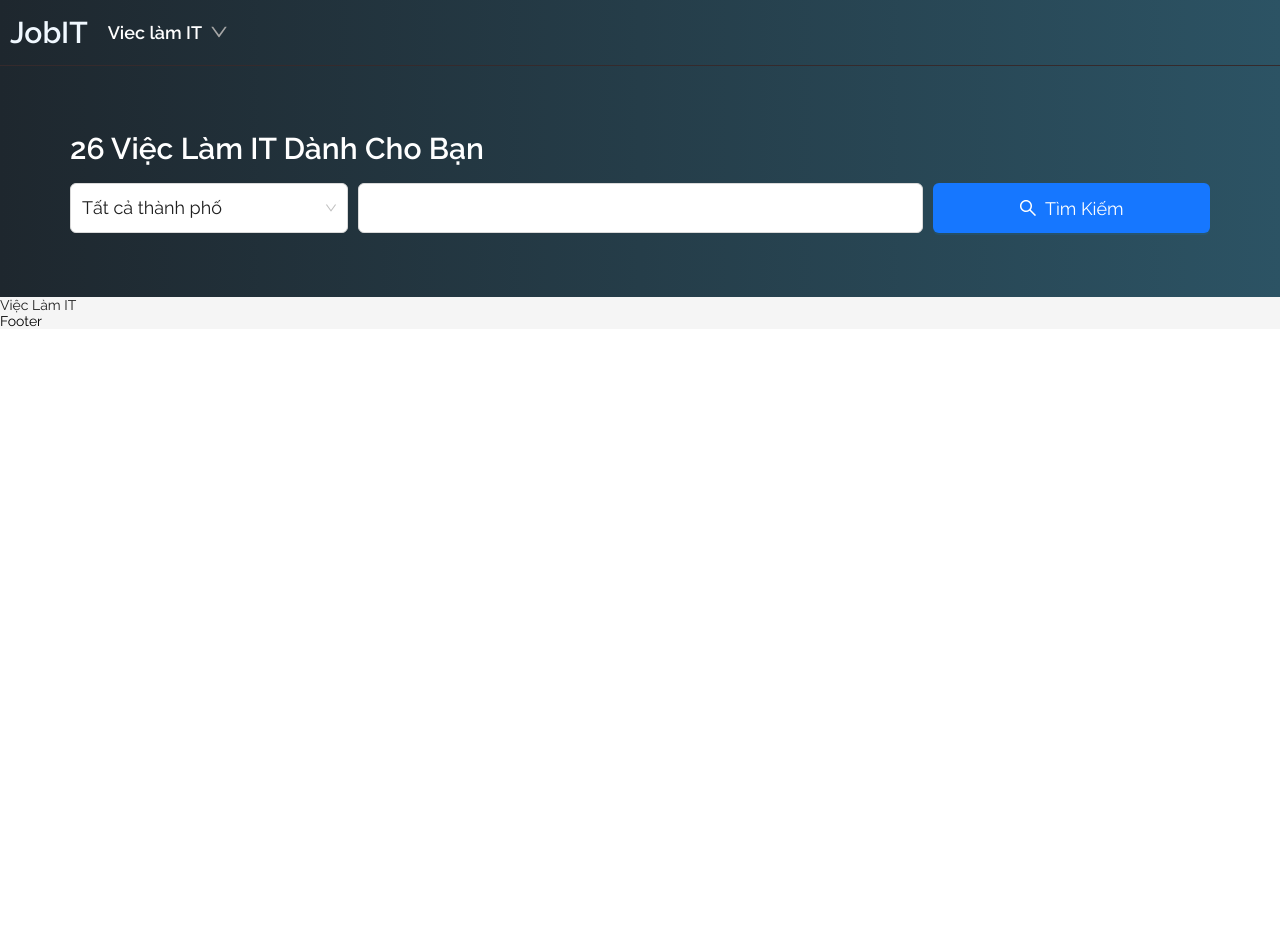
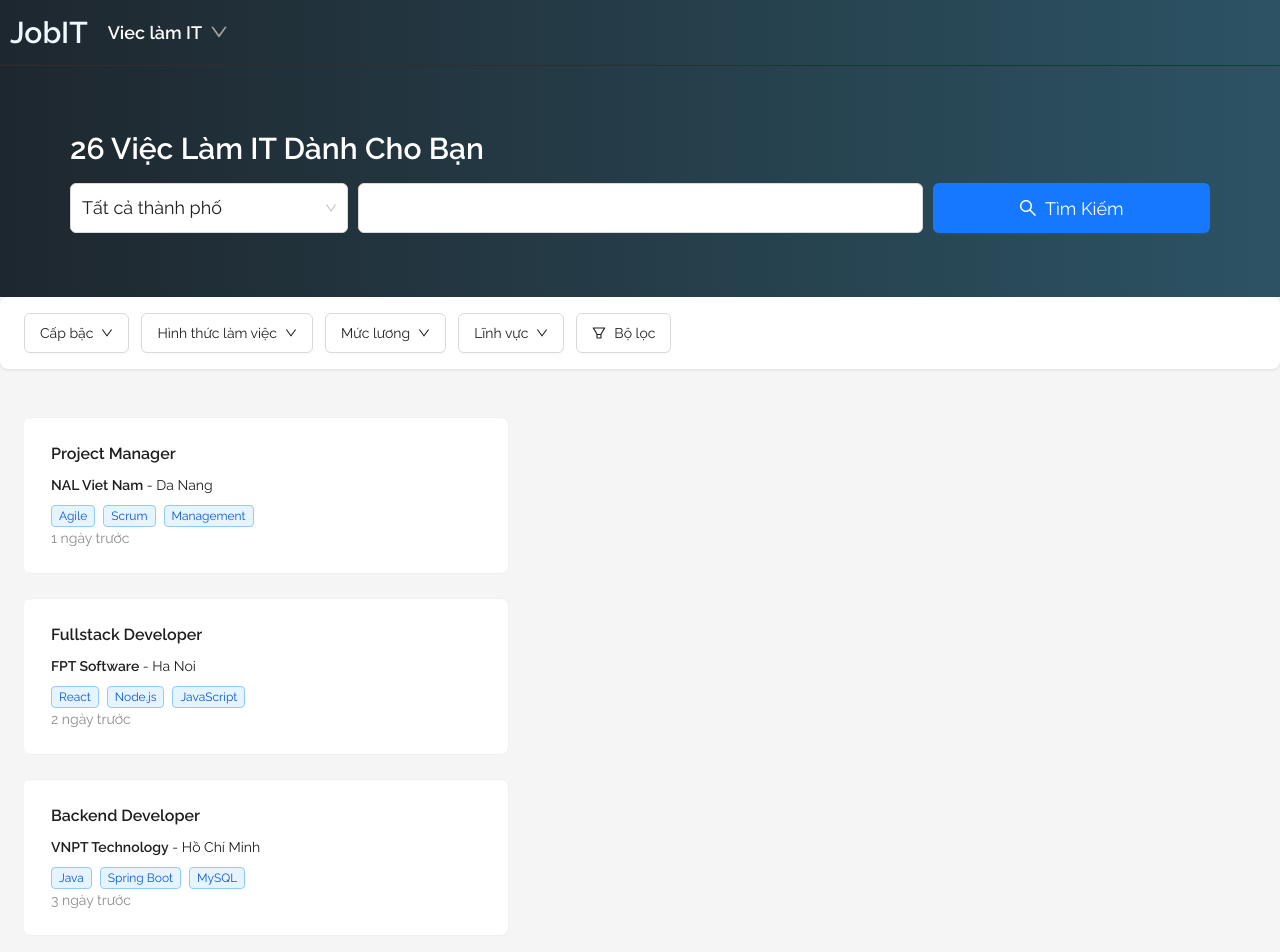
Before and after one commit to phamvanhuong123/jobIT-website, a React (Vite) app in the folder frontend/: page /viec-lam-it in a window 1280 px wide. Shown: the top 952 px of the page. Before the commit the page ends 800 px from the top, so only its background shows below. Built offline with nearby package versions, Linux system fonts and the light colour scheme.

Commit message:
Tạo trang List Jobs

```diff
--- /dev/null
+++ b/frontend/src/pages/ListJobs/ListJobs.css
@@ -0,0 +1,65 @@
+.filter-bar {
+    display: flex;
+    gap: 12px;
+    flex-wrap: wrap;
+    padding: 16px 24px;
+    background-color: #fff;
+    box-shadow: 0 1px 3px rgba(0, 0, 0, 0.1);
+    border-radius: 8px;
+    margin-bottom: 24px;
+
+    button {
+        border-radius: 6px;
+        height: 40px;
+    }
+}
+
+.job-card {
+    border-left: 3px solid transparent;
+    transition: 0.2s ease;
+    cursor: pointer;
+
+    &:hover {
+        border-left: 3px solid #ff4d4f;
+        background-color: #fafafa;
+    }
+
+    &.selected {
+        border-left: 3px solid #ff4d4f;
+        box-shadow: 0 0 0 1px #ff4d4f;
+    }
+}
+
+
+.job-container {
+    display: flex;
+    gap: 24px;
+    padding: 24px;
+    overflow: visible;
+
+    box-sizing: content-box;
+}
+
+.job-list {
+    flex: 0 0 40%;
+    overflow-y: auto;
+    padding-right: 8px;
+}
+
+.detail-column {
+    flex: 0 0 60%;
+    display: flex;
+    flex-direction: column;
+    overflow: hidden;
+    position: sticky;
+
+}
+
+
+.detail-card-scroll {
+    flex: 1;
+    /* nhập scroll riêng */
+    overflow-y: auto;
+    max-height: calc(100vh - 200px);
+    padding-right: 12px;
+}
--- a/frontend/src/pages/ListJobs/ListJobs.tsx
+++ b/frontend/src/pages/ListJobs/ListJobs.tsx
@@ -1,10 +1,228 @@
-import SearchBox from "~/components/SearchBox/SearchBox"
+import {
+    Row,
+    Col,
+    Card,
+    Typography,
+    Divider,
+    Space,
+    Tag,
+    Button,
+    Dropdown,
+    Checkbox,
+} from "antd";
+import { DownOutlined, FilterOutlined } from "@ant-design/icons";
+import { useState } from "react";
+import SearchBox from "~/components/SearchBox/SearchBox";
+import "./ListJobs.css";
 
-function ListJobs(){
-    return <>
-        <SearchBox/>
-        Việc Làm IT
+const { Title, Text } = Typography;
 
-    </>
+type Job = {
+    id: number;
+    title: string;
+    company: string;
+    location: string;
+    tags: string[];
+    posted: string;
+    description: string;
+};
+
+const jobList: Job[] = [
+    {
+        id: 1,
+        title: "Project Manager",
+        company: "NAL Viet Nam",
+        location: "Da Nang",
+        tags: ["Agile", "Scrum", "Management"],
+        posted: "1 ngày trước",
+        description: "Quản lý dự án phần mềm, phối hợp các team phát triển.",
+    },
+    {
+        id: 2,
+        title: "Fullstack Developer",
+        company: "FPT Software",
+        location: "Ha Noi",
+        tags: ["React", "Node.js", "JavaScript"],
+        posted: "2 ngày trước",
+        description: "Phát triển hệ thống web bằng React và Node.js.",
+    },
+    {
+        id: 3,
+        title: "Backend Developer",
+        company: "VNPT Technology",
+        location: "Hồ Chí Minh",
+        tags: ["Java", "Spring Boot", "MySQL"],
+        posted: "3 ngày trước",
+        description: "Thiết kế và phát triển API backend sử dụng Java và Spring Boot.",
+    },
+    {
+        id: 4,
+        title: "Mobile Developer",
+        company: "CMC Global",
+        location: "Da Nang",
+        tags: ["Flutter", "Dart", "Android"],
+        posted: "4 ngày trước",
+        description: "Phát triển ứng dụng di động đa nền tảng bằng Flutter.",
+    },
+    {
+        id: 5,
+        title: "AI Engineer",
+        company: "VNG Corporation",
+        location: "Hồ Chí Minh",
+        tags: ["Python", "TensorFlow", "Machine Learning"],
+        posted: "1 tuần trước",
+        description: "Phân tích dữ liệu và xây dựng mô hình học máy cho các dự án AI.",
+    },
+    {
+        id: 6,
+        title: "DevOps Engineer",
+        company: "TMA Solutions",
+        location: "Ha Noi",
+        tags: ["AWS", "Docker", "CI/CD"],
+        posted: "5 ngày trước",
+        description: "Triển khai và duy trì hệ thống CI/CD, quản lý hạ tầng trên AWS.",
+    },
+    {
+        id: 7,
+        title: "UI/UX Designer",
+        company: "Axon Active",
+        location: "Da Nang",
+        tags: ["Figma", "Design Thinking", "Wireframe"],
+        posted: "2 tuần trước",
+        description: "Thiết kế giao diện người dùng và cải thiện trải nghiệm người dùng.",
+    }
+
+];
+
+const FilterDropdown = ({
+    label,
+    options,
+    selected,
+    onChange,
+}: {
+    label: string;
+    options: string[];
+    selected: string[];
+    onChange: (val: string[]) => void;
+}) => (
+    <Dropdown
+        trigger={["click"]}
+        overlay={
+            <div style={{ padding: 10, background: "#fff", borderRadius: 8 }}>
+                <Checkbox.Group
+                    value={selected}
+                    onChange={onChange}
+                    style={{ display: "flex", flexDirection: "column" }}
+                >
+                    {options.map((opt) => (
+                        <Checkbox key={opt} value={opt}>
+                            {opt}
+                        </Checkbox>
+                    ))}
+                </Checkbox.Group>
+            </div>
+        }
+    >
+        <Button>
+            {label} <DownOutlined />
+        </Button>
+    </Dropdown>
+);
+// COMPONENT CON: DANH SÁCH JOB
+const JobList = ({ jobs, selectedId, onSelect }: {
+    jobs: Job[];
+    selectedId: number | null;
+    onSelect: (job: Job) => void;
+}) => (
+    <Space direction="vertical" size="large" style={{ width: "100%" }}>
+        {jobs.map((job) => (
+            <Card
+                key={job.id}
+                hoverable
+                onClick={() => onSelect(job)}
+                className={`job-card ${selectedId === job.id ? 'selected' : ''}`}
+            >
+                <Title level={5}>{job.title}</Title>
+                <Text strong>{job.company}</Text> - <Text>{job.location}</Text>
+                <div style={{ marginTop: 8 }}>
+                    {job.tags.map((tag, idx) => (
+                        <Tag key={idx} color="blue">{tag}</Tag>
+                    ))}
+                </div>
+                <Text type="secondary">{job.posted}</Text>
+            </Card>
+        ))}
+    </Space>
+);
+
+// COMPONENT CON: CHI TIẾT JOB
+const JobDetail = ({ job }: { job: Job }) => (
+    <div className="detail-column">
+        <div className="detail-card-scroll">
+            <Card title={job.title} bordered>
+                <Text strong>{job.company}</Text>
+                <Divider />
+                <p><strong>Địa điểm:</strong> {job.location}</p>
+                <p><strong>Đăng:</strong> {job.posted}</p>
+                <p><strong>Mô tả:</strong><br />{job.description.repeat(10)}</p>
+                <div style={{ marginTop: 12 }}>
+                    {job.tags.map((tag, idx) => (
+                        <Tag key={idx} color="blue">{tag}</Tag>
+                    ))}
+                </div>
+                <Button type="primary" style={{ marginTop: 16 }}>Ứng tuyển</Button>
+            </Card>
+        </div>
+    </div>
+);
+
+function ListJobs() {
+    const [selectedJob, setSelectedJob] = useState<Job | null>(null);
+    const [levels, setLevels] = useState<string[]>([]);
+    const [types, setTypes] = useState<string[]>([]);
+    const [salaries, setSalaries] = useState<string[]>([]);
+    const [fields, setFields] = useState<string[]>([]);
+
+    return (
+        <>
+            <SearchBox />
+
+            <div className="filter-bar">
+                <FilterDropdown
+                    label="Cấp bậc"
+                    options={["Fresher", "Junior", "Senior", "Manager"]}
+                    selected={levels}
+                    onChange={setLevels}
+                />
+                <FilterDropdown
+                    label="Hình thức làm việc"
+                    options={["Full-time", "Part-time", "Remote"]}
+                    selected={types}
+                    onChange={setTypes}
+                />
+                <FilterDropdown
+                    label="Mức lương"
+                    options={["<10 triệu", "10-20 triệu", "20-30 triệu", ">30 triệu"]}
+                    selected={salaries}
+                    onChange={setSalaries}
+                />
+                <FilterDropdown
+                    label="Lĩnh vực"
+                    options={["Web", "Mobile", "AI", "Data"]}
+                    selected={fields}
+                    onChange={setFields}
+                />
+                <Button icon={<FilterOutlined />}>Bộ lọc</Button>
+            </div>
+
+            <div className="job-container">
+                <div className="job-list">
+                    <JobList jobs={jobList} selectedId={selectedJob?.id || null} onSelect={setSelectedJob} />
+                </div>
+                {selectedJob && <JobDetail job={selectedJob} />}
+            </div>
+        </>
+    );
 }
-export default ListJobs
+
+export default ListJobs;
```
